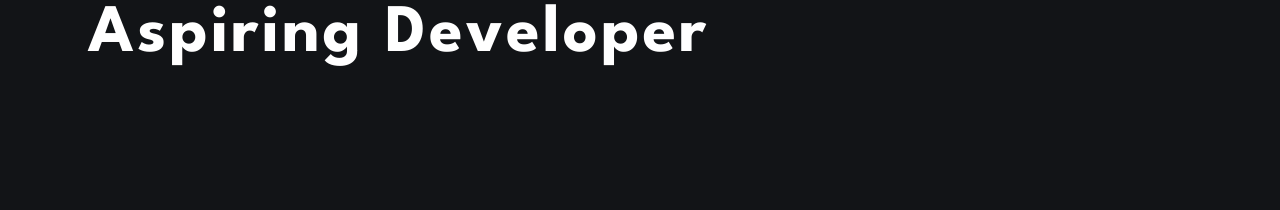
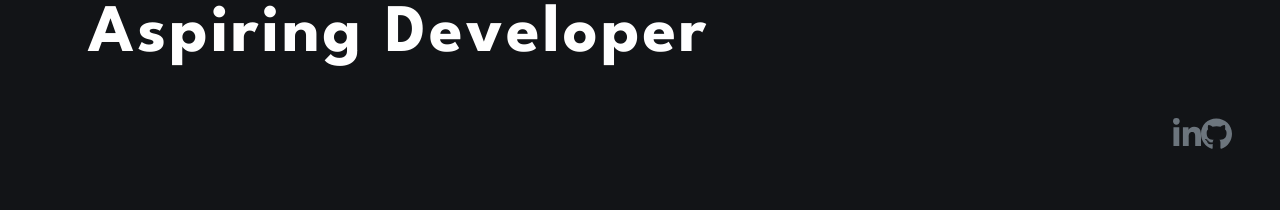
Before and after one commit to giuseppi/giuseppipelayo.com, a React (Create React App) app: page / in a window 1280 px wide. Shown: the part 570-780 px from the top of the page. Built offline with nearby package versions, Linux system fonts and the light colour scheme.

Commit message:
added github + linkedin to header

```diff
--- a/src/App.css
+++ b/src/App.css
@@ -49,6 +49,60 @@ html {
 }
 
 /* header.js */
+
+.header-content {
+  display: inline-block;
+  position: absolute;
+  top: 40rem;
+  right: 3rem;
+}
+
+.headerlink {
+  color: #6c757d;
+  text-decoration: none;
+  font-family: "Secular One", sans-serif;
+  font-size: 2rem;
+  position: relative;
+  top: 2rem;
+}
+
+.header-icon {
+  transition: opacity 0.75s, transform 0.5s;
+}
+
+.header-description {
+  position: absolute;
+  top: 0;
+  bottom: 0;
+  color: #fff;
+  visibility: hidden;
+  opacity: 0;
+  font-size: 1.25rem;
+  transition: opacity 0.75s, visibility 0.35s, transform 0.5s;
+}
+
+.headerlink:hover .header-icon {
+  opacity: 0;
+  transform: translate(0, -0.25rem);
+}
+
+.headerlink:hover .header-description {
+  transform: translate(0, -1rem);
+  visibility: visible;
+  opacity: 1;
+}
+
+#head-gh {
+  margin-top: 1rem;
+}
+
+#header-linkedin {
+  left: -1.75rem;
+}
+
+#header-github {
+  left: -1rem;
+}
 
 /* navbar.js */
 
@@ -180,7 +234,6 @@ html {
   text-decoration: none;
   font-family: "Permanent Marker", cursive;
   font-size: 5rem;
-  /* display: inline-block; */
   transition: opacity 0.75s, transform 0.5s ease-in-out;
   display: flex;
   justify-content: center;
@@ -197,7 +250,7 @@ html {
 
 .socialLink {
   color: #6c757d;
-  /* text-decoration: none; */
+  text-decoration: none;
   font-family: "Secular One", sans-serif;
   font-size: 2rem;
   position: relative;
@@ -212,7 +265,6 @@ html {
   position: absolute;
   top: 0;
   bottom: 0;
-  right: 0;
   color: #fff;
   visibility: hidden;
   opacity: 0;
@@ -221,12 +273,12 @@ html {
 }
 
 .socialLink:hover .social-icon {
-  opacity: 0.35;
+  opacity: 0;
   transform: translate(0, -0.25rem);
 }
 
 .socialLink:hover .social-description {
-  transform: translate(0, 1rem);
+  transform: translate(0, -1rem);
   visibility: visible;
   opacity: 1;
 }
--- a/src/components/footer.js
+++ b/src/components/footer.js
@@ -1,5 +1,7 @@
 import React from "react";
-import { Link, NavLink } from "react-router-dom";
+import { Link } from "react-router-dom";
+
+// FontAwesome
 import { FontAwesomeIcon } from "@fortawesome/react-fontawesome";
 import { faLinkedinIn, faGithub } from "@fortawesome/free-brands-svg-icons";
 
@@ -10,7 +12,7 @@ const Footer = () => {
         <Link to="/" className="footer-home">
           G
         </Link>
-        <nav className="social-content">
+        <div className="social-content">
           <a className="socialLink" target="_blank" rel="noreferrer" href="https://www.linkedin.com/in/giuseppi-pelayo-a971b515a">
             <FontAwesomeIcon icon={faLinkedinIn} className="social-icon" id="linkedin" />
             <p className="social-description" id="social-linkedin">
@@ -23,7 +25,7 @@ const Footer = () => {
               Github
             </p>
           </a>
-        </nav>
+        </div>
       </div>
     </>
   );
--- a/src/components/header.js
+++ b/src/components/header.js
@@ -1,5 +1,10 @@
 import React from "react";
 import Navbar from "./navbar";
+
+// FontAwesome
+import { FontAwesomeIcon } from "@fortawesome/react-fontawesome";
+import { faLinkedinIn, faGithub } from "@fortawesome/free-brands-svg-icons";
+
 const Header = () => {
   return (
     <>
@@ -7,6 +12,20 @@ const Header = () => {
         <Navbar />
         <h1 className="name">Hi, I'm Giuseppi</h1>
         <h1 className="slogan">Aspiring Developer</h1>
+        <div className="header-content">
+          <a className="headerlink" target="_blank" rel="noreferrer" href="https://www.linkedin.com/in/giuseppi-pelayo-a971b515a">
+            <FontAwesomeIcon icon={faLinkedinIn} className="header-icon" id="head-li" />
+            <p className="header-description" id="header-linkedin">
+              Linkedin
+            </p>
+          </a>
+          <a className="headerlink" target="_blank" rel="noreferrer" href="https://github.com/giuseppi">
+            <FontAwesomeIcon icon={faGithub} className="header-icon" id="head-gh" />
+            <p className="header-description" id="header-github">
+              Github
+            </p>
+          </a>
+        </div>
       </div>
     </>
   );
--- a/src/components/navbar.js
+++ b/src/components/navbar.js
@@ -1,7 +1,10 @@
 import React from "react";
 import { Link, NavLink } from "react-router-dom";
+
+// FontAwesome
 import { FontAwesomeIcon } from "@fortawesome/react-fontawesome";
 import { faCircleHalfStroke, faEnvelope, faSuitcase, faUser } from "@fortawesome/free-solid-svg-icons";
+
 const Navbar = () => {
   return (
     <>
```
